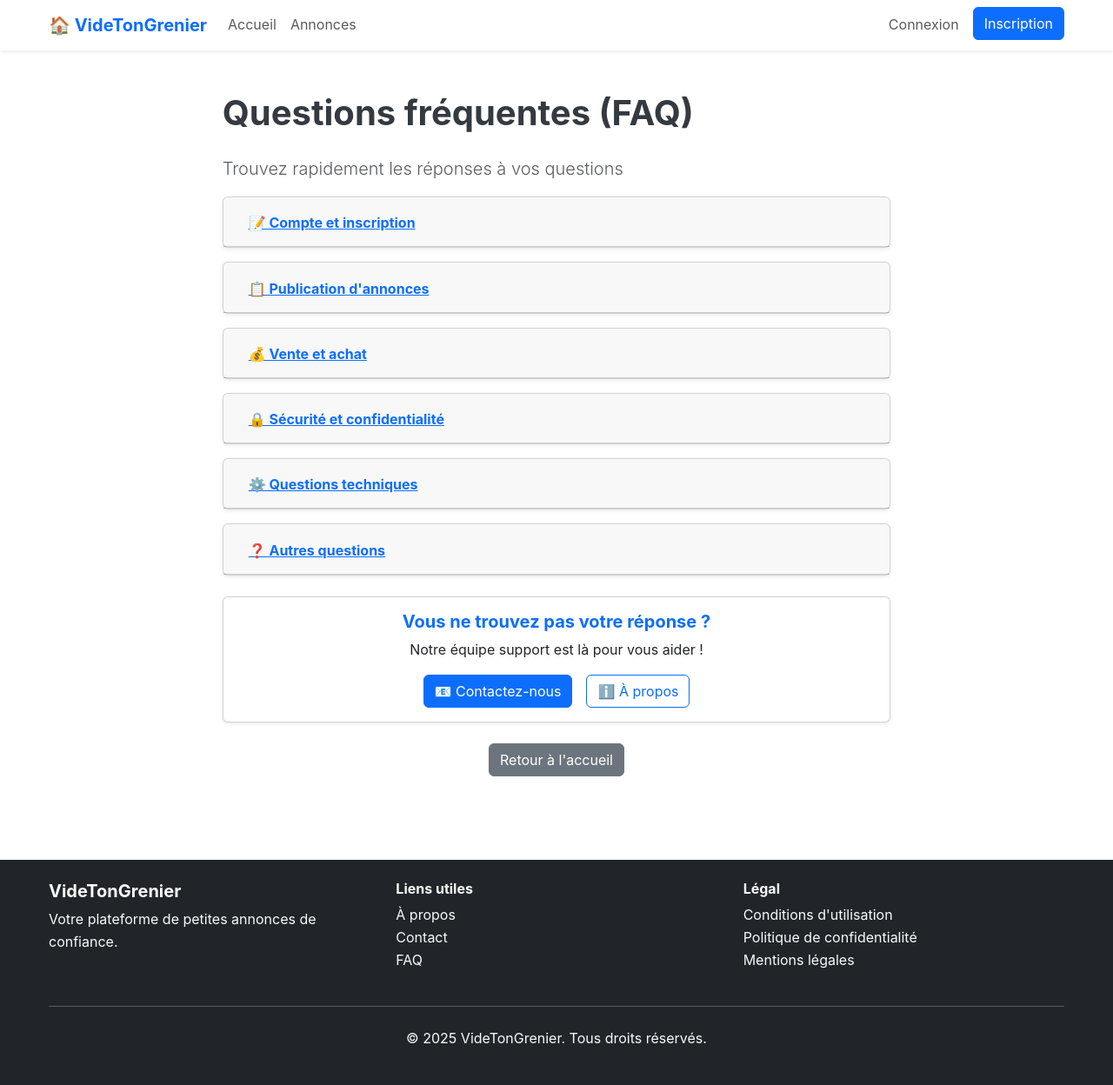
After one commit to florian0503/VideTonGrenier, a Symfony app: template templates/legal/faq.html.twig in a window 1280 px wide. The commit adds this page. Shown: the whole page at 87% size. Run offline with Twig, Linux system fonts and the light colour scheme; the template is opened without the code that fills it, so the values that code supplies are empty; style sheets or scripts are compiled from the project's sources; some libraries are stand-ins or nearby versions.

Commit message:
add legal pages: terms, privacy, mentions, about, and faq; update navigation links

```diff
--- a/templates/base.html.twig
+++ b/templates/base.html.twig
@@ -99,17 +99,17 @@
                     <div class="col-md-4">
                         <h6>Liens utiles</h6>
                         <ul class="list-unstyled">
-                            <li><a href="#" class="text-light">À propos</a></li>
-                            <li><a href="#" class="text-light">Contact</a></li>
-                            <li><a href="#" class="text-light">FAQ</a></li>
+                            <li><a href="{{ path('app_legal_about') }}" class="text-light">À propos</a></li>
+                            <li><a href="mailto:contact@videtongrenier.fr" class="text-light">Contact</a></li>
+                            <li><a href="{{ path('app_legal_faq') }}" class="text-light">FAQ</a></li>
                         </ul>
                     </div>
                     <div class="col-md-4">
                         <h6>Légal</h6>
                         <ul class="list-unstyled">
-                            <li><a href="#" class="text-light">Conditions d'utilisation</a></li>
-                            <li><a href="#" class="text-light">Politique de confidentialité</a></li>
-                            <li><a href="#" class="text-light">Mentions légales</a></li>
+                            <li><a href="{{ path('app_legal_terms') }}" class="text-light">Conditions d'utilisation</a></li>
+                            <li><a href="{{ path('app_legal_privacy') }}" class="text-light">Politique de confidentialité</a></li>
+                            <li><a href="{{ path('app_legal_mentions') }}" class="text-light">Mentions légales</a></li>
                         </ul>
                     </div>
                 </div>
--- /dev/null
+++ b/templates/legal/faq.html.twig
@@ -0,0 +1,179 @@
+{% extends 'base.html.twig' %}
+
+{% block title %}FAQ - Questions fréquentes - VideTonGrenier{% endblock %}
+
+{% block body %}
+<div class="container py-5">
+    <div class="row justify-content-center">
+        <div class="col-lg-8">
+            <h1 class="mb-4">Questions fréquentes (FAQ)</h1>
+            <p class="lead text-muted">Trouvez rapidement les réponses à vos questions</p>
+
+            <div class="accordion" id="faqAccordion">
+                <!-- Compte et inscription -->
+                <div class="card shadow-sm mb-3">
+                    <div class="card-header" id="headingAccount">
+                        <h2 class="mb-0">
+                            <button class="btn btn-link btn-block text-left collapsed" type="button" data-bs-toggle="collapse" data-bs-target="#collapseAccount">
+                                <strong>📝 Compte et inscription</strong>
+                            </button>
+                        </h2>
+                    </div>
+                    <div id="collapseAccount" class="collapse" data-bs-parent="#faqAccordion">
+                        <div class="card-body">
+                            <h6 class="text-primary">Comment créer un compte ?</h6>
+                            <p>Cliquez sur "Rejoindre" en haut à droite, remplissez le formulaire avec vos informations (nom, prénom, email, mot de passe) et validez. Vous recevrez un email de confirmation.</p>
+
+                            <h6 class="text-primary mt-3">J'ai oublié mon mot de passe</h6>
+                            <p>Sur la page de connexion, cliquez sur "Mot de passe oublié" et saisissez votre email. Vous recevrez un lien pour réinitialiser votre mot de passe.</p>
+
+                            <h6 class="text-primary mt-3">Puis-je modifier mes informations personnelles ?</h6>
+                            <p>Oui, rendez-vous dans votre profil pour modifier vos informations personnelles à tout moment.</p>
+                        </div>
+                    </div>
+                </div>
+
+                <!-- Annonces -->
+                <div class="card shadow-sm mb-3">
+                    <div class="card-header" id="headingAds">
+                        <h2 class="mb-0">
+                            <button class="btn btn-link btn-block text-left collapsed" type="button" data-bs-toggle="collapse" data-bs-target="#collapseAds">
+                                <strong>📋 Publication d'annonces</strong>
+                            </button>
+                        </h2>
+                    </div>
+                    <div id="collapseAds" class="collapse" data-bs-parent="#faqAccordion">
+                        <div class="card-body">
+                            <h6 class="text-primary">Comment publier une annonce ?</h6>
+                            <p>Connectez-vous, cliquez sur "Déposer une annonce", remplissez le formulaire (titre, description, prix, catégorie) et ajoutez des photos. Votre annonce sera visible après validation.</p>
+
+                            <h6 class="text-primary mt-3">Combien d'annonces puis-je publier ?</h6>
+                            <p>Il n'y a pas de limite au nombre d'annonces que vous pouvez publier, tant qu'elles respectent nos conditions d'utilisation.</p>
+
+                            <h6 class="text-primary mt-3">Combien de photos puis-je ajouter ?</h6>
+                            <p>Vous pouvez ajouter jusqu'à 5 photos par annonce. Utilisez des images de bonne qualité qui montrent bien votre objet.</p>
+
+                            <h6 class="text-primary mt-3">Puis-je modifier mon annonce après publication ?</h6>
+                            <p>Oui, vous pouvez modifier vos annonces à tout moment depuis votre espace "Mes annonces".</p>
+                        </div>
+                    </div>
+                </div>
+
+                <!-- Vente et achat -->
+                <div class="card shadow-sm mb-3">
+                    <div class="card-header" id="headingTrade">
+                        <h2 class="mb-0">
+                            <button class="btn btn-link btn-block text-left collapsed" type="button" data-bs-toggle="collapse" data-bs-target="#collapseTrade">
+                                <strong>💰 Vente et achat</strong>
+                            </button>
+                        </h2>
+                    </div>
+                    <div id="collapseTrade" class="collapse" data-bs-parent="#faqAccordion">
+                        <div class="card-body">
+                            <h6 class="text-primary">Comment contacter un vendeur ?</h6>
+                            <p>Cliquez sur l'annonce qui vous intéresse, puis sur "Contacter le vendeur". Vous pourrez envoyer un message directement via la plateforme.</p>
+
+                            <h6 class="text-primary mt-3">VideTonGrenier prend-il une commission ?</h6>
+                            <p>Non, VideTonGrenier est entièrement gratuit. Nous ne prélevons aucune commission sur vos ventes.</p>
+
+                            <h6 class="text-primary mt-3">Comment se déroule le paiement ?</h6>
+                            <p>Les paiements se font directement entre acheteur et vendeur. Nous recommandons le paiement en espèces lors de la remise en main propre pour plus de sécurité.</p>
+
+                            <h6 class="text-primary mt-3">Que faire en cas de litige ?</h6>
+                            <p>Essayez d'abord de résoudre le problème à l'amiable avec l'autre partie. Si cela ne fonctionne pas, contactez notre support qui pourra vous conseiller.</p>
+                        </div>
+                    </div>
+                </div>
+
+                <!-- Sécurité -->
+                <div class="card shadow-sm mb-3">
+                    <div class="card-header" id="headingSecurity">
+                        <h2 class="mb-0">
+                            <button class="btn btn-link btn-block text-left collapsed" type="button" data-bs-toggle="collapse" data-bs-target="#collapseSecurity">
+                                <strong>🔒 Sécurité et confidentialité</strong>
+                            </button>
+                        </h2>
+                    </div>
+                    <div id="collapseSecurity" class="collapse" data-bs-parent="#faqAccordion">
+                        <div class="card-body">
+                            <h6 class="text-primary">Mes données sont-elles protégées ?</h6>
+                            <p>Oui, nous respectons le RGPD et utilisons des mesures de sécurité appropriées pour protéger vos données personnelles. Consultez notre politique de confidentialité pour plus de détails.</p>
+
+                            <h6 class="text-primary mt-3">Comment signaler une annonce suspecte ?</h6>
+                            <p>Sur chaque annonce, vous trouverez un bouton "Signaler". Utilisez-le pour nous informer de tout contenu inapproprié ou suspect.</p>
+
+                            <h6 class="text-primary mt-3">Conseils pour une transaction sécurisée ?</h6>
+                            <p>Privilégiez la remise en main propre dans un lieu public, vérifiez l'objet avant paiement, payez en espèces, et faites confiance à votre instinct.</p>
+                        </div>
+                    </div>
+                </div>
+
+                <!-- Technique -->
+                <div class="card shadow-sm mb-3">
+                    <div class="card-header" id="headingTech">
+                        <h2 class="mb-0">
+                            <button class="btn btn-link btn-block text-left collapsed" type="button" data-bs-toggle="collapse" data-bs-target="#collapseTech">
+                                <strong>⚙️ Questions techniques</strong>
+                            </button>
+                        </h2>
+                    </div>
+                    <div id="collapseTech" class="collapse" data-bs-parent="#faqAccordion">
+                        <div class="card-body">
+                            <h6 class="text-primary">Le site fonctionne-t-il sur mobile ?</h6>
+                            <p>Oui, VideTonGrenier est optimisé pour tous les appareils : smartphones, tablettes et ordinateurs.</p>
+
+                            <h6 class="text-primary mt-3">Pourquoi ma photo ne s'affiche pas ?</h6>
+                            <p>Vérifiez que votre image fait moins de 5 Mo et qu'elle est au format JPG, PNG ou WEBP. Si le problème persiste, contactez notre support.</p>
+
+                            <h6 class="text-primary mt-3">Je ne reçois pas les emails de notification</h6>
+                            <p>Vérifiez votre dossier spam/courrier indésirable. Ajoutez noreply@videtongrenier.fr à vos contacts pour éviter ce problème.</p>
+                        </div>
+                    </div>
+                </div>
+
+                <!-- Autres questions -->
+                <div class="card shadow-sm mb-3">
+                    <div class="card-header" id="headingOther">
+                        <h2 class="mb-0">
+                            <button class="btn btn-link btn-block text-left collapsed" type="button" data-bs-toggle="collapse" data-bs-target="#collapseOther">
+                                <strong>❓ Autres questions</strong>
+                            </button>
+                        </h2>
+                    </div>
+                    <div id="collapseOther" class="collapse" data-bs-parent="#faqAccordion">
+                        <div class="card-body">
+                            <h6 class="text-primary">Qu'est-ce qui est interdit sur VideTonGrenier ?</h6>
+                            <p>Les objets volés, contrefaits, dangereux, les armes, drogues, médicaments, et tout contenu illégal ou inapproprié. Consultez nos conditions d'utilisation pour la liste complète.</p>
+
+                            <h6 class="text-primary mt-3">Combien de temps mon annonce reste-t-elle en ligne ?</h6>
+                            <p>Les annonces restent actives pendant 60 jours. Vous pouvez les renouveler gratuitement ou les supprimer à tout moment.</p>
+
+                            <h6 class="text-primary mt-3">Comment supprimer mon compte ?</h6>
+                            <p>Contactez notre support à support@videtongrenier.fr en précisant votre demande de suppression de compte. Toutes vos données seront effacées sous 30 jours.</p>
+                        </div>
+                    </div>
+                </div>
+            </div>
+
+            <div class="card shadow-sm mt-4">
+                <div class="card-body text-center">
+                    <h3 class="h5 text-primary">Vous ne trouvez pas votre réponse ?</h3>
+                    <p>Notre équipe support est là pour vous aider !</p>
+                    <div class="d-flex justify-content-center gap-3">
+                        <a href="mailto:support@videtongrenier.fr" class="btn btn-primary">
+                            📧 Contactez-nous
+                        </a>
+                        <a href="{{ path('app_legal_about') }}" class="btn btn-outline-primary">
+                            ℹ️ À propos
+                        </a>
+                    </div>
+                </div>
+            </div>
+
+            <div class="text-center mt-4">
+                <a href="{{ path('app_home') }}" class="btn btn-secondary">Retour à l'accueil</a>
+            </div>
+        </div>
+    </div>
+</div>
+{% endblock %}
```
Also changed, not shown: src/Controller/HomeController.php (+10 -1 lines), src/Controller/LegalController.php (added, +41 -0 lines), templates/home/index.html.twig (+6 -1 lines), templates/legal/about.html.twig (added, +134 -0 lines), templates/legal/mentions.html.twig (added, +72 -0 lines), templates/legal/privacy.html.twig (added, +92 -0 lines), templates/legal/terms.html.twig (added, +76 -0 lines).
